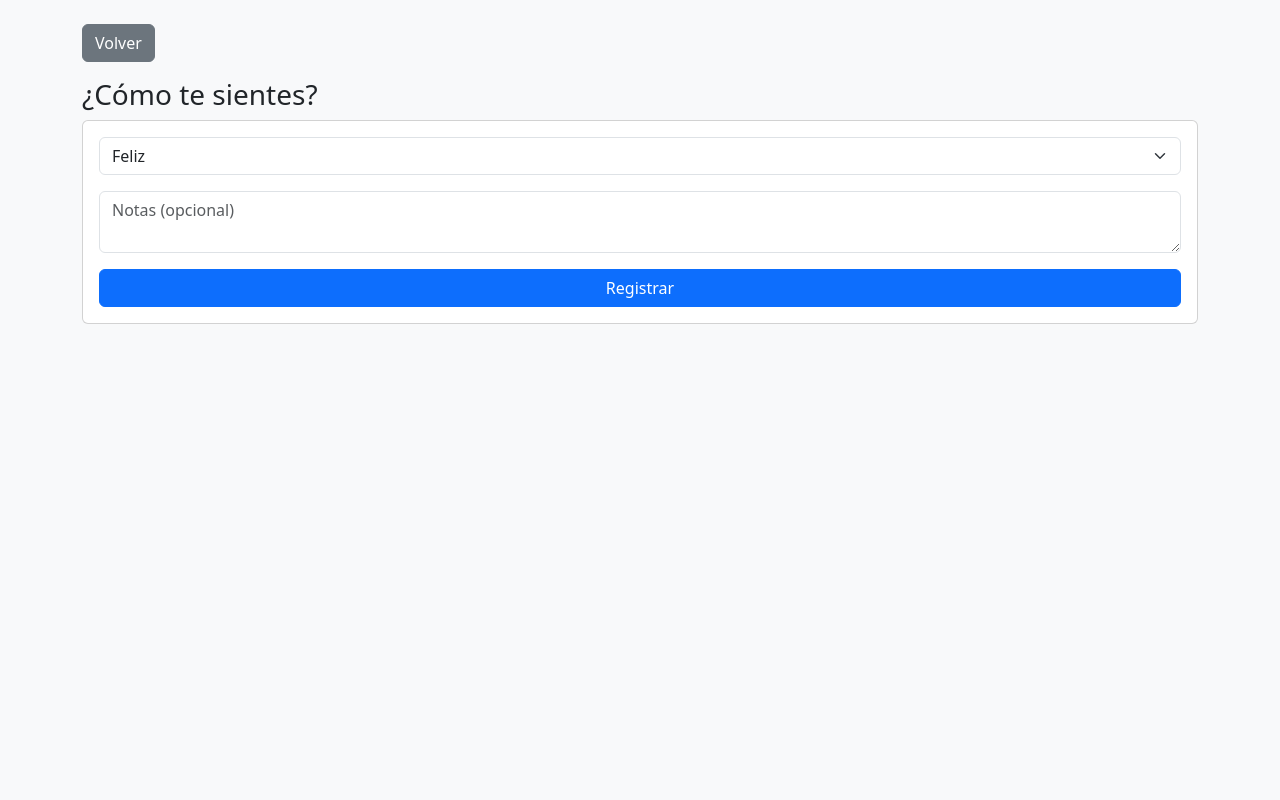
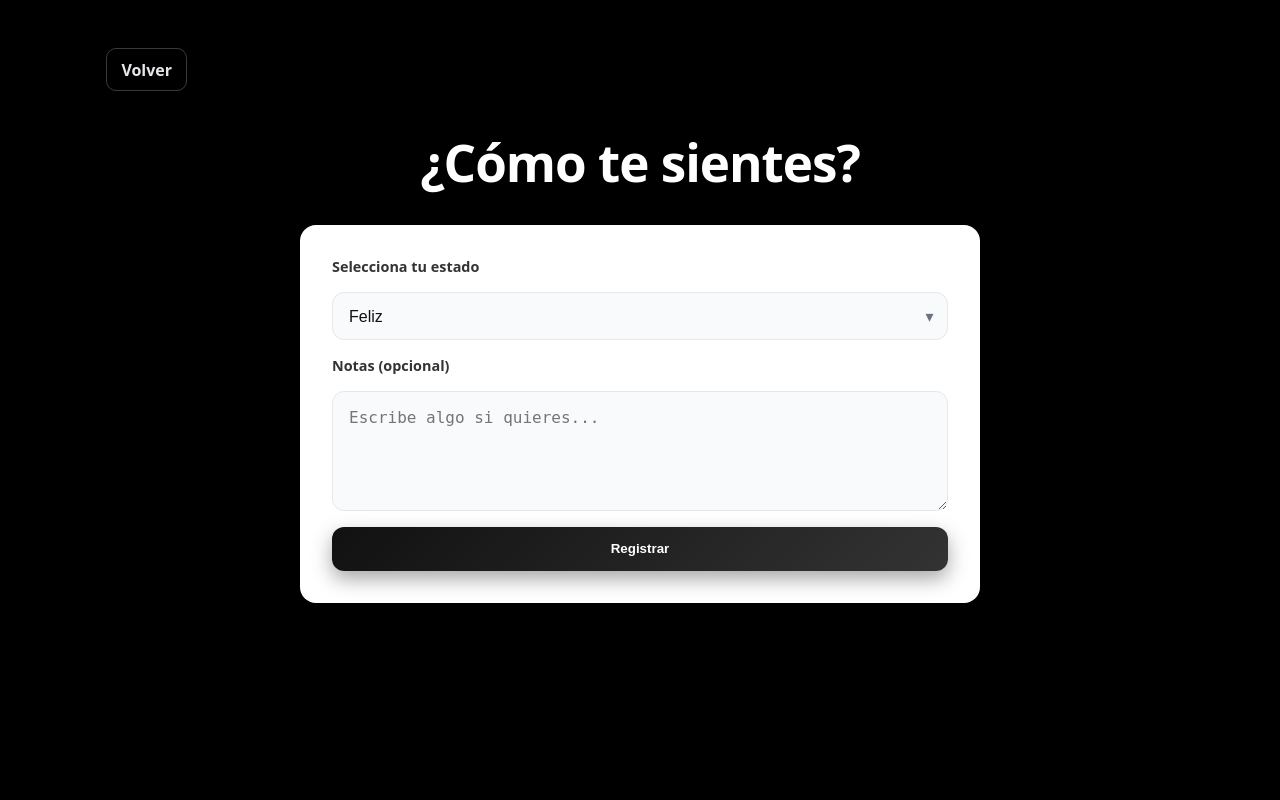
Before and after one commit to AaronAlonsoAparicio/TFG, a PHP site: page /log_mood.php in a window 1280 px wide. Run offline with PHP 8.4, Linux system fonts and the light colour scheme; the visitor is signed in with stand-in values (Sample User, id 1).

Commit message:
actualizacion

```diff
--- a/public/log_mood.php
+++ b/public/log_mood.php
@@ -10,22 +10,41 @@ if ($_POST['mood'] ?? false) {
     $msg = "¡Ánimo registrado! +3 puntos";
 }
 ?>
+<!DOCTYPE html>
+<html lang="es">
+<head>
+  <meta charset="utf-8">
+  <title>Registrar Ánimo</title>
+  <meta name="viewport" content="width=device-width, initial-scale=1">
+  <link rel="stylesheet" href="assets/css/mood_register.css?v=1">
+</head>
+<body class="mp-bg">
+  <div class="container">
+    <a href="dashboard.php" class="btn btn-secondary-ghost">Volver</a>
+    <h2>¿Cómo te sientes?</h2>
 
-<!DOCTYPE html>
-<html><head><title>Registrar Ánimo</title><link href="https://cdn.jsdelivr.net/npm/bootstrap@5.3.2/dist/css/bootstrap.min.css" rel="stylesheet"></head>
-<body class="bg-light"><div class="container py-4">
-    <a href="dashboard.php" class="btn btn-secondary mb-3">Volver</a>
-    <h3>¿Cómo te sientes?</h3>
-    <?php if ($msg ?? false): ?><div class="alert alert-success"><?= $msg ?></div><?php endif; ?>
-    <form method="POST" class="card p-3">
-        <select name="mood" class="form-select mb-3" required>
-            <option value="feliz">Feliz</option>
-            <option value="triste">Triste</option>
-            <option value="relajado">Relajado</option>
-            <option value="enérgico">Enérgico</option>
-            <option value="estresado">Estresado</option>
+    <?php if ($msg ?? false): ?>
+      <div class="notice success"><?= htmlspecialchars($msg) ?></div>
+    <?php endif; ?>
+
+    <form method="POST" class="card">
+      <label class="label" for="mood">Selecciona tu estado</label>
+      <div class="select">
+        <select id="mood" name="mood" required>
+          <option value="feliz">Feliz</option>
+          <option value="triste">Triste</option>
+          <option value="relajado">Relajado</option>
+          <option value="enérgico">Enérgico</option>
+          <option value="estresado">Estresado</option>
         </select>
-        <textarea name="note" class="form-control mb-3" placeholder="Notas (opcional)"></textarea>
-        <button class="btn btn-primary">Registrar</button>
+        <span class="chevron" aria-hidden="true">▾</span>
+      </div>
+
+      <label class="label" for="note">Notas (opcional)</label>
+      <textarea id="note" name="note" placeholder="Escribe algo si quieres..."></textarea>
+
+      <button class="btn btn-primary" type="submit">Registrar</button>
     </form>
-</div></body></html>
+  </div>
+</body>
+</html>
```
Also changed, not shown: public/assets/css/log_mood.css (deleted), public/assets/css/mood_register.css (added).
